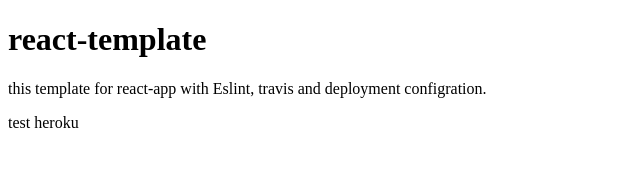
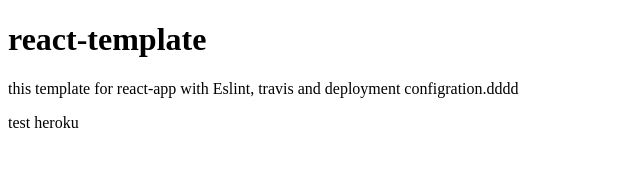
Before and after one commit to ali-7/react-template, a React (Create React App) app in the folder client/: page / in a window 1280 px wide. Shown: the top 170 px of the page, without its empty margins (0-640 px from the left). Built offline with nearby package versions, Linux system fonts and the light colour scheme.

Commit message:
test-travis

```diff
--- a/client/src/App.js
+++ b/client/src/App.js
@@ -10,7 +10,7 @@
         <h1>react-template</h1>
         <p>
           this template for react-app with Eslint, travis and deployment
-          configration.
+          configration.dddd
         </p>
         <p>test heroku</p>
       </div>
```
